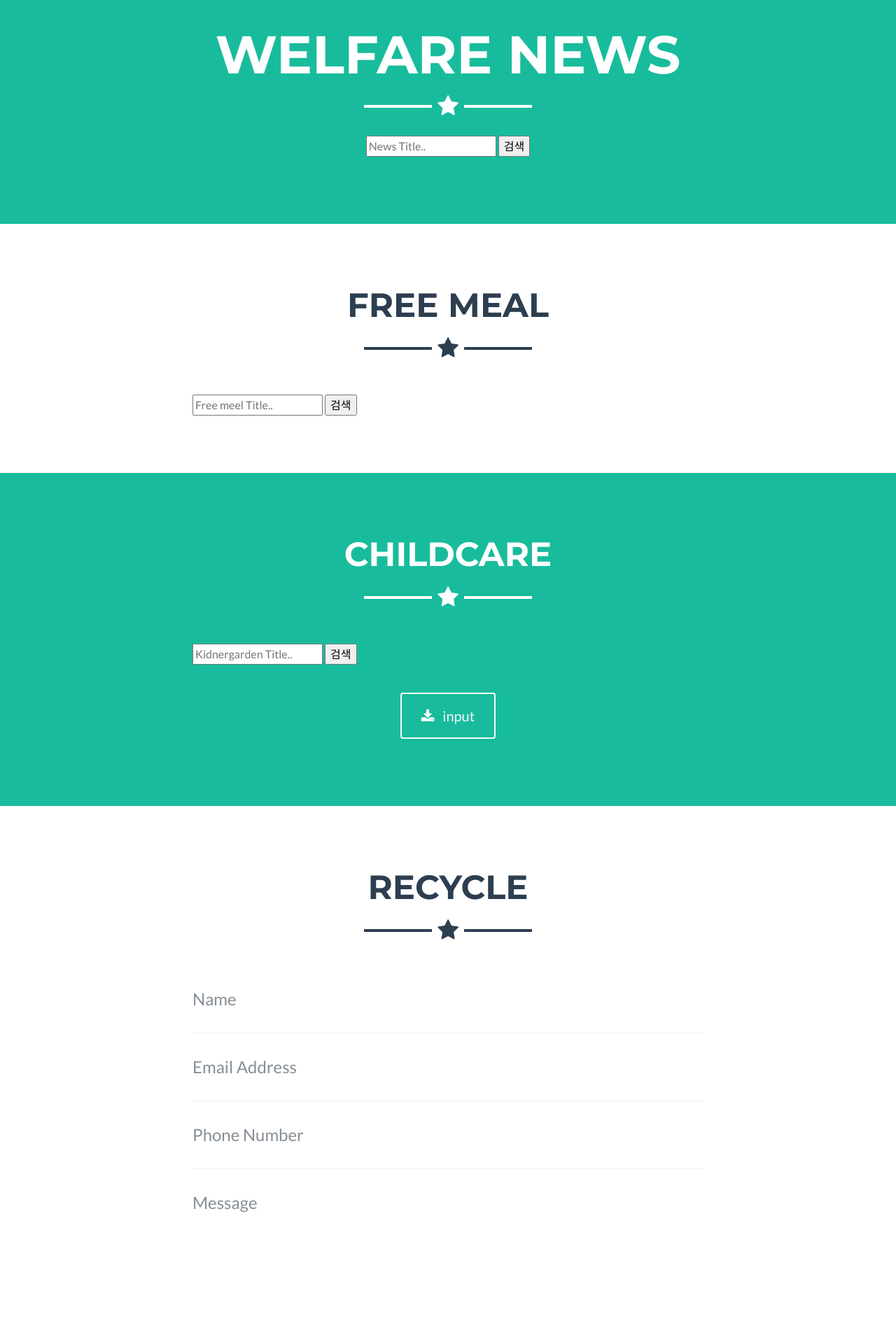
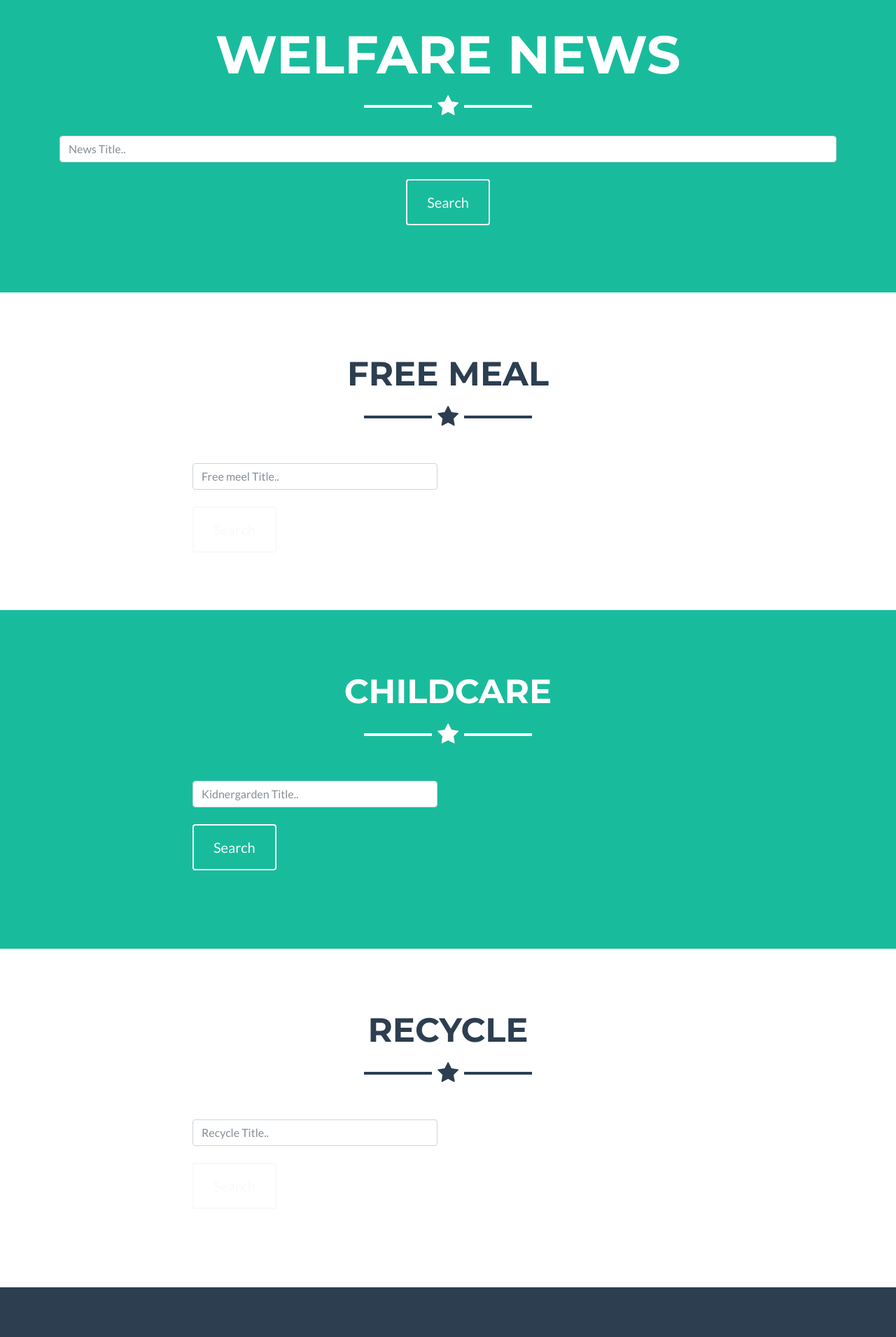
Before and after one commit to Parksoyeon12/OSSP, a Django app: a page that uses education/myapp/templates/myapp/index.html in a window 1280 px wide. Shown: the part 460-2371 px from the top of the page at 70% size. Run offline with Django 3.2, Linux system fonts and the light colour scheme; data comes from the database, SQL or seed files in the repository; both versions use the stored data as it was after the commit; some libraries are stand-ins or nearby versions.

Commit message:
recycle 검색 창 만들기 끝!!!!!!

```diff
--- a/education/myapp/templates/myapp/index.html
+++ b/education/myapp/templates/myapp/index.html
@@ -59,8 +59,9 @@
         <h1 class="text-uppercase mb-0">Welfare News</h1>
         <hr class="star-light">
          <form action="{% url 'newss:api_search' %}" method="GET">
-      <input type="text" name="q" placeholder="News Title..">
-      <input type="submit" value="검색">
+      <input class = "form-control" type="text" name="q" placeholder="News Title..">
+         <br>
+            <button class="btn btn-xl btn-outline-light" type="submit">Search</button>
   </form>
   <div>
   {% for item in items %}
@@ -83,8 +84,9 @@
         <div class="row">
          <div class="col-lg-4 ml-auto">
             <p class="lead"><form action="{% url 'newss:freesearch' %}" method="GET">
-            <input type="text" name="q" placeholder="Free meel Title..">
-              <input type="submit" value="검색">
+            <input class = "form-control" type="text" name="q" placeholder="Free meel Title..">
+            <br>
+            <button class="btn btn-xl btn-outline-light" type="submit">Search</button>
            </form></p>
           </div>
           <div class="col-lg-4 mr-auto">
@@ -123,8 +125,9 @@
         <div class="row">
           <div class="col-lg-4 ml-auto">
             <p class="lead"><form action="{% url 'newss:childsearch' %}" method="GET">
-            <input type="text" name="q" placeholder="Kidnergarden Title..">
-              <input type="submit" value="검색">
+            <input class = "form-control" type="text" name="q" placeholder="Kidnergarden Title..">
+            <br>
+              <button class="btn btn-xl btn-outline-light" type="submit">Search</button>
            </form></p>
           </div>
           <div class="col-lg-4 mr-auto">
@@ -145,12 +148,6 @@
 
         </div>
          </div>
-        <div class="text-center mt-4">
-          <a class="btn btn-xl btn-outline-light" href='{% url "newss:inputdata" %}'>
-            <i class="fa fa-download mr-2"></i>
-            input
-          </a>
-        </div>
       </div>
     </section>
 
@@ -160,45 +157,35 @@
         <h2 class="text-center text-uppercase text-secondary mb-0">Recycle</h2>
         <hr class="star-dark mb-5">
         <div class="row">
-          <div class="col-lg-8 mx-auto">
-            <!-- To configure the contact form email address, go to mail/contact_me.php and update the email address in the PHP file on line 19. -->
-            <!-- The form should work on most web servers, but if the form is not working you may need to configure your web server differently. -->
-            <form name="sentMessage" id="contactForm" novalidate="novalidate">
-              <div class="control-group">
-                <div class="form-group floating-label-form-group controls mb-0 pb-2">
-                  <label>Name</label>
-                  <input class="form-control" id="name" type="text" placeholder="Name" required="required" data-validation-required-message="Please enter your name.">
-                  <p class="help-block text-danger"></p>
+         <div class="col-lg-4 ml-auto">
+            <p class="lead"><form action="{% url 'newss:recyclesearch' %}" method="GET">
+            <input class = "form-control" type="text" name="q" placeholder="Recycle Title..">
+            <br>
+              <button class="btn btn-xl btn-outline-light" type="submit">Search</button>
+           </form></p>
+          </div>
+            <div class="col-lg-4 mr-auto">
+                <p style="font-size:30px">  {% if recycles %}
+                {% for recycle in recycles %}
+                센터명 : {{ recycle.center }}
+                <br>
+                면적 : {{ recycle.area }}
+                <br>
+                유형 : {{ recycle.item}}
+                <br>
+                탈 것 : {{ recycle.vehicle }}
+                 <br>
+                주소 : {{ recycle.address}}
+                <br>
+                기관 : {{ recycle.operating}}
+                <br>
+                전화번호 : {{ recycle.telephone}}
+                <br>
+
+                {% endfor %}
+                {% endif %}</p>
+
                 </div>
-              </div>
-              <div class="control-group">
-                <div class="form-group floating-label-form-group controls mb-0 pb-2">
-                  <label>Email Address</label>
-                  <input class="form-control" id="email" type="email" placeholder="Email Address" required="required" data-validation-required-message="Please enter your email address.">
-                  <p class="help-block text-danger"></p>
-                </div>
-              </div>
-              <div class="control-group">
-                <div class="form-group floating-label-form-group controls mb-0 pb-2">
-                  <label>Phone Number</label>
-                  <input class="form-control" id="phone" type="tel" placeholder="Phone Number" required="required" data-validation-required-message="Please enter your phone number.">
-                  <p class="help-block text-danger"></p>
-                </div>
-              </div>
-              <div class="control-group">
-                <div class="form-group floating-label-form-group controls mb-0 pb-2">
-                  <label>Message</label>
-                  <textarea class="form-control" id="message" rows="5" placeholder="Message" required="required" data-validation-required-message="Please enter a message."></textarea>
-                  <p class="help-block text-danger"></p>
-                </div>
-              </div>
-              <br>
-              <div id="success"></div>
-              <div class="form-group">
-                <button type="submit" class="btn btn-primary btn-xl" id="sendMessageButton">Send</button>
-              </div>
-            </form>
-          </div>
         </div>
       </div>
     </section>
--- a/education/myapp/urls.py
+++ b/education/myapp/urls.py
@@ -6,7 +6,7 @@ from . import views
 app_name = 'newss'
 urlpatterns = [
 	url(r'^edu/', views.index, name = 'api_search'),
-	url(r'^input/', views.input, name = 'inputdata'),
 	url(r'^input1/', views.input1, name = 'childsearch'),
 	url(r'^input2/', views.input2, name = 'freesearch'),
+	url(r'^input3/', views.input3, name = 'recyclesearch'),
 ]
--- a/education/myapp/views.py
+++ b/education/myapp/views.py
@@ -40,35 +40,6 @@ def index(request):
 		        return render(request, 'myapp/index.html', context=context)
 
 
-
-
-#csv파일 불러오는 함수
-def input(request):
-
-	line = []
-	f = open('free.csv', 'r')
-	rdr = csv.reader(f)
-
-	for row in rdr:
-		line.insert(0, row)
-		for lines in line:
-			frees = free(
-				facility = lines[0],
-				address = lines[1],
-				support = lines[2],
-				telephone= lines[3],
-				location = lines[4],
-				opponent = lines[5],
-				time = lines[6],
-				day = lines[7]
-
-				)
-			frees.save()
-
-	return render(request, 'myapp/index.html')
-
-
-
 def input1(request):
 
 	q = request.GET.get('q')
@@ -91,3 +62,16 @@ def input2(request):
   		'frees' : frees
   	}
   	return render(request, 'myapp/index.html', context)
+
+
+
+
+def input3(request):
+
+  	q = request.GET.get('q')
+  	recycles = recycle.objects.filter(center = q)
+
+  	context = {
+  		'recycles' : recycles
+  	}
+  	return render(request, 'myapp/index.html', context)
```
Also changed, not shown: education/db.sqlite3.
